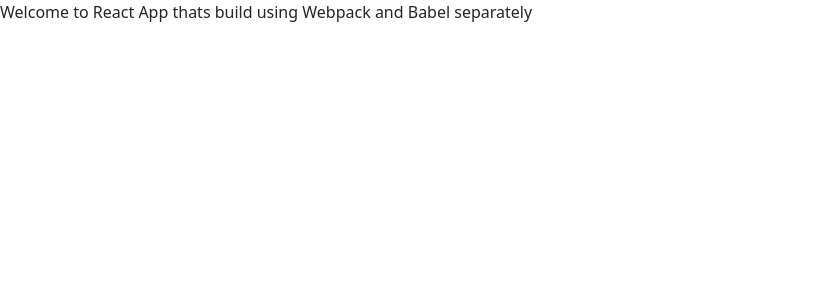
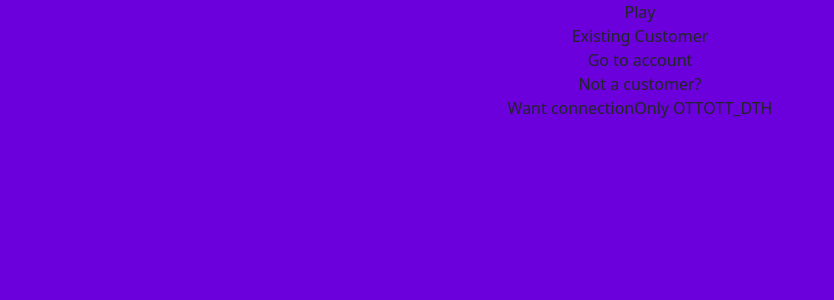
Before and after one commit to TejaHR/LearnReact, a React app: page / in a window 1280 px wide. Shown: the top 300 px of the page, without its empty margins (0-834 px from the left). Built offline with nearby package versions, Linux system fonts and the light colour scheme.

Commit message:
adding basic mainpage component with css plugin for webpack

```diff
--- a/package.json
+++ b/package.json
@@ -38,6 +38,7 @@
     "babel-loader": "^9.1.3",
     "bootstrap": "^5.3.2",
     "customize-cra-less-loader": "^2.0.0",
+    "mini-css-extract-plugin": "^2.8.0",
     "postcss-loader": "^8.1.0",
     "react": "^18.2.0",
     "react-bootstrap": "^2.10.1",
--- a/public/index.html
+++ b/public/index.html
@@ -4,8 +4,9 @@
     <meta charset="UTF-8">
     <meta name="viewport" content="width=device-width, initial-scale=1.0">
     <title>Document</title>
+    <link type="text/css" href="app.css">
 </head>
-<body>
+<body width="100%" height="100%">
     <div id="root"></div>
     <script src="main.js"></script>
 </body>
--- a/src/App.js
+++ b/src/App.js
@@ -1,9 +1,11 @@
 import React from "react";
+import MainPage from "./components/MainPage"
+import "./styling/app.css"
 
 const App = () =>{
     return (
-        <div className="d-flex">
-            Welcome to React App thats build using Webpack and Babel separately
+        <div className="app-container">
+            <MainPage/>
         </div>
     )
 }
--- /dev/null
+++ b/src/components/MainPage.js
@@ -0,0 +1,19 @@
+import React from "react";
+
+const MainPage = () => {
+  return (
+    <div className="main-container d-flex flex-column align-items-center w-100">
+      <div>Play</div>
+      <div>Existing Customer</div>
+      <div>Go to account</div>
+      <div>Not a customer?</div>
+      <div className="d-flex">
+        <div>Want connection</div>
+        <div>Only OTT</div>
+        <div>OTT_DTH</div>
+      </div>
+    </div>
+  );
+};
+
+export default MainPage;
--- /dev/null
+++ b/src/styling/app.css
@@ -0,0 +1,16 @@
+.app-container{
+    background-color: #6b00dd;
+    width: 100% !important;
+    height: 100% !important;
+}
+
+body{
+    width: 100% !important;
+    height: 100% !important;
+    position: absolute;
+}
+
+#root{
+    width: 100% !important;
+    height: 100% !important;
+}
--- a/webpack.config.js
+++ b/webpack.config.js
@@ -1,11 +1,11 @@
-
 const path = require("path");
 const ImageMinimizerPlugin = require("image-minimizer-webpack-plugin");
+const MiniCssExtractPlugin = require("mini-css-extract-plugin");
 
 /*We are basically telling webpack to take index.js from entry. Then check for all file extensions in resolve.
 After that apply all the rules in module.rules and produce the output and place it in main.js in the public folder.*/
 
-module.exports={
+module.exports = {
   /** "mode"
    * the environment - development, production, none. tells webpack
    * to use its built-in optimizations accordingly. default is production
@@ -15,6 +15,11 @@
    * the entry point
    */
   entry: "./index.js",
+  plugins: [
+    new MiniCssExtractPlugin({
+      filename: "app.css",
+    }),
+  ],
   output: {
     /** "path"
      * the folder path of the output file
@@ -23,7 +28,8 @@
     /** "filename"
      * the name of the output file
      */
-        filename: "main.js"
+    filename: "main.js",
+    publicPath: "/"
   },
   /** "target"
    * setting "node" as target app (server side), and setting it as "web" is
@@ -48,11 +54,11 @@
      * "only" is used if enable Hot Module Replacement without page
      * refresh as a fallback in case of build failures
      */
-        hot: true ,
+    hot: true,
     /** "liveReload"
      * disable live reload on the browser. "hot" must be set to false for this to work
      */
-        liveReload: true
+    liveReload: true,
   },
   resolve: {
     /** "extensions"
@@ -60,9 +66,9 @@
      * resolve the one with the extension listed first in the array and skip the rest.
      * This is what enables users to leave off the extension when importing
      */
-        extensions: ['.js','.jsx','.json']
+    extensions: [".js", ".jsx", ".json"],
   },
-    module:{
+  module: {
     /** "rules"
      * This says - "Hey webpack compiler, when you come across a path that resolves to a '.js or .jsx'
      * file inside of a require()/import statement, use the babel-loader to transform it before you
@@ -71,15 +77,15 @@
      */
     rules: [
       {
-                test: /\.(js|jsx)$/,    //kind of file extension this rule should look for and apply in test
+        test: /\.(js|jsx)$/, //kind of file extension this rule should look for and apply in test
         exclude: /node_modules/, //folder to be excluded
-                use:  'babel-loader' //loader which we are going to use
+        use: "babel-loader", //loader which we are going to use
       },
       {
         test: /\.(sass|css|scss)$/,
         use: [
-                'style-loader',
-                'css-loader',
+          "style-loader",
+          "css-loader",
           {
             loader: "postcss-loader",
             options: {
@@ -88,10 +94,10 @@
               // ],
             },
           },
-                'sass-loader',
-              ]
+          "sass-loader",
+        ],
       },
-        ]
+    ],
   },
   optimization: {
     minimizer: [
```
Also changed, not shown: 1 other file (tests, documents, lock files or other folders). Lines whose indentation alone changed are shown as unchanged.
